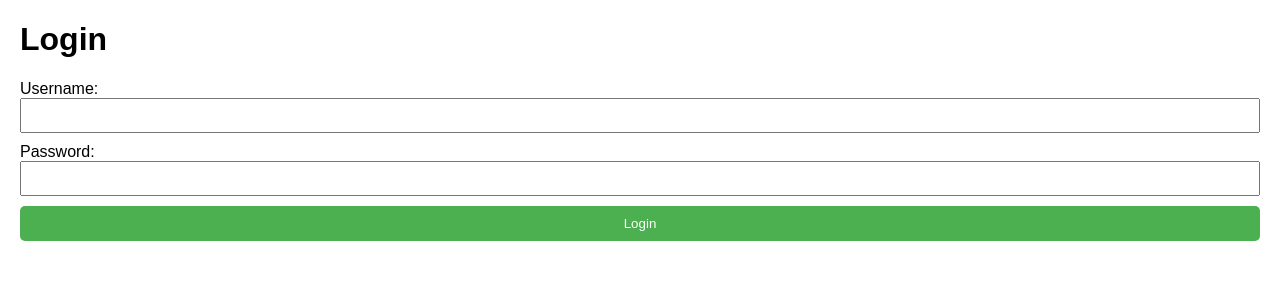
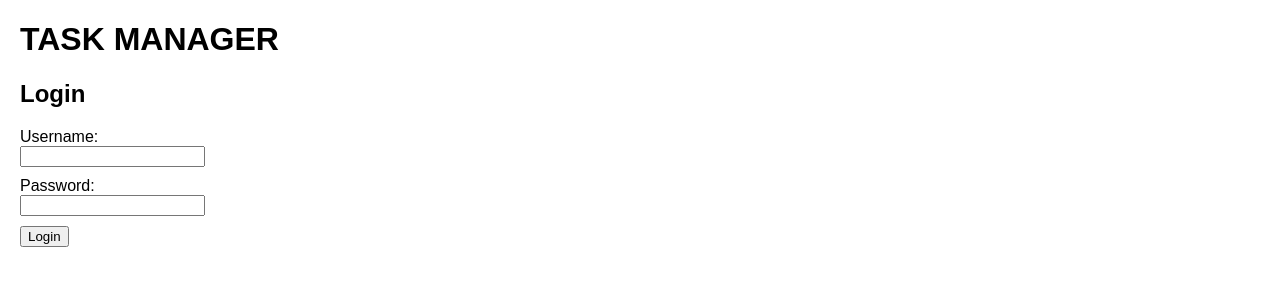
Before and after one commit to SunnyChugh99/python_applicatons, a Django app: page / in a window 1280 px wide. Shown: the top 300 px of the page. Run offline with Django 4.2, Linux system fonts and the light colour scheme; data comes from the database, SQL or seed files in the repository; both versions use the stored data as it was after the commit.

Commit message:
issues fixed

```diff
--- a/coding_assignment/tasks/tasksApp/templates/index.html
+++ b/coding_assignment/tasks/tasksApp/templates/index.html
@@ -1,3 +1,4 @@
+<!-- tasksApp/templates/index.html -->
 <!DOCTYPE html>
 <html lang="en">
 <head>
@@ -17,21 +18,16 @@
         input, textarea, select, button {
             margin-bottom: 10px;
             display: block;
-            width: 100%;
-            box-sizing: border-box;
-            padding: 8px;
         }
 
         button {
             cursor: pointer;
-            background-color: #4CAF50;
-            color: white;
-            padding: 10px;
-            border: none;
-            border-radius: 5px;
         }
 
         .task-item {
+            display: flex;
+            justify-content: space-between;
+            align-items: center;
             margin-bottom: 10px;
             padding: 10px;
             border: 1px solid #ccc;
@@ -49,15 +45,13 @@
         .task-form {
             display: none;
         }
-
-        h1, h2 {
-            display: block;
-        }
     </style>
 </head>
 <body>
+    <h1>TASK MANAGER</h1>
+
     <div id="loginForm">
-        <h1>Login</h1>
+        <h2>Login</h2>
         <form>
             <label for="username">Username:</label>
             <input type="text" id="username" name="username" required>
@@ -69,7 +63,10 @@
         </form>
     </div>
 
+    <button type="button" id="addTaskButton" style="display: none;" onclick="toggleCreateForm(true)">Add task to your to-do list</button>
+
     <div id="taskForm" class="task-form">
+        <!-- Add your token input field here -->
         <input type="hidden" id="token" name="token">
 
         <label for="title">Title:</label>
@@ -85,7 +82,7 @@
         </select>
         <input type="hidden" id="selectedTaskId" name="selectedTaskId">
 
-        <button type="button" onclick="createTask()">Add Task</button>
+        <button type="button" onclick="createTask()">Submit Task</button>
     </div>
 
     <h2 class="task-form">All Tasks</h2>
@@ -109,6 +106,13 @@
     </div>
 
     <script>
+        // Function to toggle the visibility of the "Add task" button
+        function toggleAddTaskButtonDisplay(isVisible) {
+            // Show the add task button after login
+            const addTaskButton = document.getElementById('addTaskButton');
+            addTaskButton.style.display = isVisible ? 'block' : 'none';
+        }
+
         // Function to log in and obtain a token
         function login() {
             const username = document.getElementById('username').value;
@@ -148,8 +152,12 @@
                     element.style.display = 'block';
                 });
 
+                // Show the "Add task" button after login
+                toggleAddTaskButtonDisplay(true);
+
                 // Fetch and display the task list
                 fetchTaskList();
+                toggleCreateForm(false);
             })
             .catch((error) => {
                 console.error('Error:', error);
@@ -159,7 +167,20 @@
             });
         }
 
-        // JavaScript code for interacting with APIs
+        // Initial call to hide the "Add task" button when the page loads
+        document.addEventListener('DOMContentLoaded', function () {
+            toggleAddTaskButtonDisplay(false);
+        });
+
+        // Function to toggle the visibility of the create task form
+        function toggleCreateForm(isVisible) {
+            // const createForm = document.getElementById('taskForm');
+            // createForm.style.display = createForm.style.display === 'none' ? 'block' : 'none';
+            const createForm = document.getElementById('taskForm');
+            createForm.style.display = isVisible ? 'block' : 'none';
+
+        }
+
         // Function to create a new task
         function createTask() {
             const title = document.getElementById('title').value;
@@ -182,6 +203,8 @@
                 console.log('Success:', data);
                 // Refresh the task list after creating a new task
                 fetchTaskList();
+                // Hide the create form after a task has been added
+                toggleCreateForm(false);
             })
             .catch((error) => {
                 console.error('Error:', error);
@@ -205,27 +228,34 @@
 
                         const listItem = document.createElement('li');
                         listItem.className = 'task-item';
+
+                        // Display task name and status in one line
                         listItem.textContent = `${task.title} - ${task.status}`;
 
                         // Add buttons for updating and deleting tasks
+                        const buttonsContainer = document.createElement('div');
+                        buttonsContainer.className = 'task-buttons';
+
                         const updateButton = document.createElement('button');
                         updateButton.textContent = 'Update';
-                    updateButton.addEventListener('click', function() {
+                        updateButton.addEventListener('click', function () {
                             openUpdateForm(task);
                         });
-                    listItem.appendChild(updateButton);
+                        buttonsContainer.appendChild(updateButton);
 
                         const deleteButton = document.createElement('button');
                         deleteButton.textContent = 'Delete';
                         deleteButton.onclick = () => deleteTask(task.id);
-                    listItem.appendChild(deleteButton);
+                        buttonsContainer.appendChild(deleteButton);
+
+                        listItem.appendChild(buttonsContainer);
 
                         // Store the task ID in a data attribute
                         listItem.dataset.taskId = task.id;
 
                         taskList.appendChild(listItem);
                         toggleUpdateFormVisibility(false);
-
+                        toggleCreateForm(false);
                     });
                 })
                 .catch((error) => {
@@ -246,6 +276,7 @@
                 return; // Skip if the task is invalid
             }
 
+            toggleAddTaskButtonDisplay(false);
             console.log('Opening update form for task:', task);
             const taskId = task.id; // Get task ID directly from the object
             console.log('Task ID:', taskId);
@@ -307,6 +338,8 @@
 
                 // Refresh the task list after updating a task
                 fetchTaskList();
+                toggleAddTaskButtonDisplay(true);
+
             })
             .catch((error) => {
                 console.error('Error:', error);
@@ -343,9 +376,9 @@
             });
         }
 
-
         // Initial fetch to load the task list
         fetchTaskList();
+
     </script>
 </body>
 </html>
```
Also changed, not shown: coding_assignment/tasks/db.sqlite3. Lines whose indentation alone changed are shown as unchanged.
